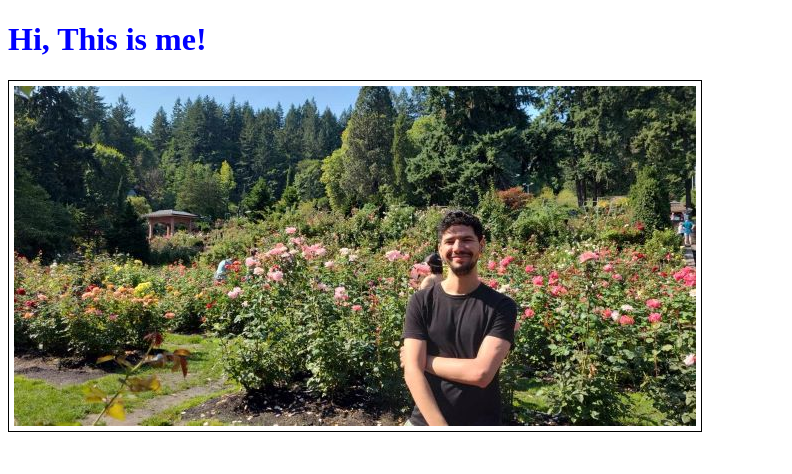
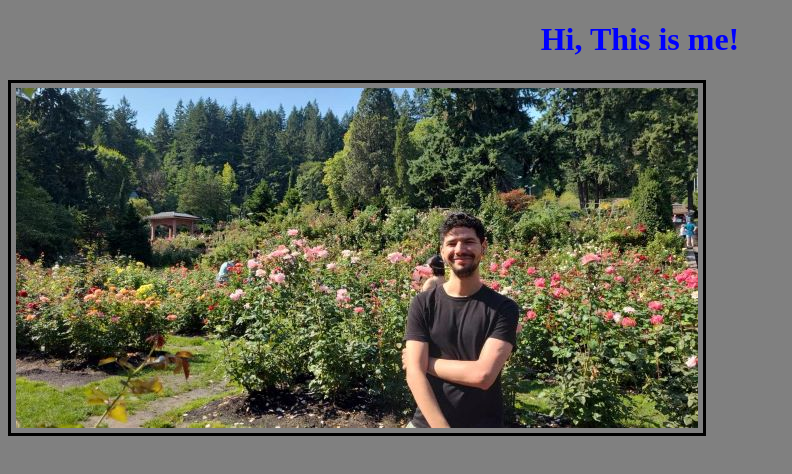
Before and after one commit to CIT82/ramim-pub, a plain HTML site: page pages/index.html in a window 1280 px wide. Shown: the whole page, without its empty margins (0-792 px from the left). Drawn offline with Linux system fonts and the light colour scheme.

Commit message:
Update index.html

```diff
--- a/pages/index.html
+++ b/pages/index.html
@@ -5,13 +5,18 @@
     <meta name="viewport" content="width=device-width" />
     <title>Rami Moula</title>
     <style>
+      body{
+        background-color: gray;
+      }
       h1{
         font size: 15px;
         font weight: bold;
         color: blue;
+        text-align: center;
 }
            img{
-  border: 1px solid;
+             left indent: 40%;
+  border: 3px solid;
   padding: 5px;
            }
     </style>
```
